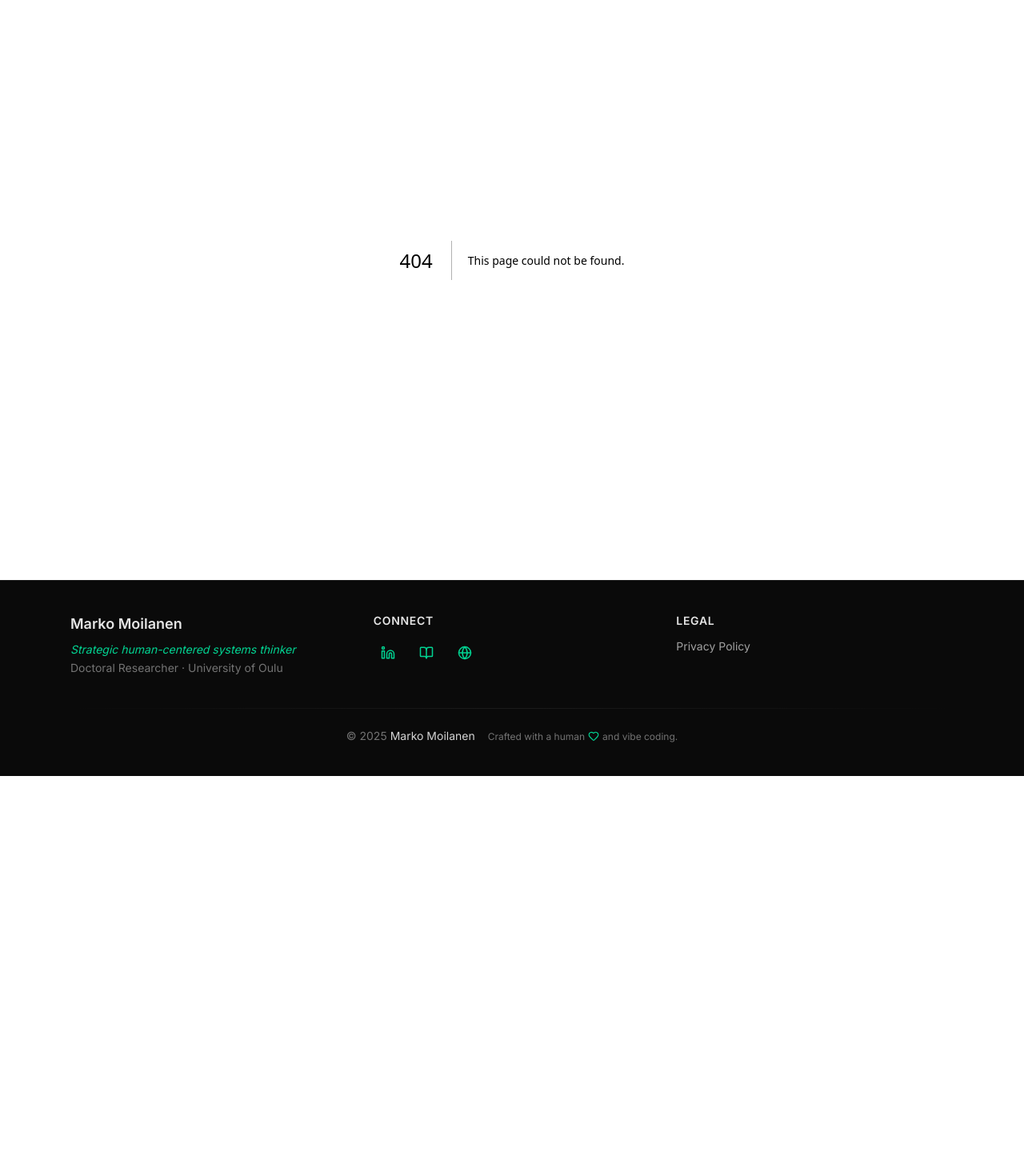
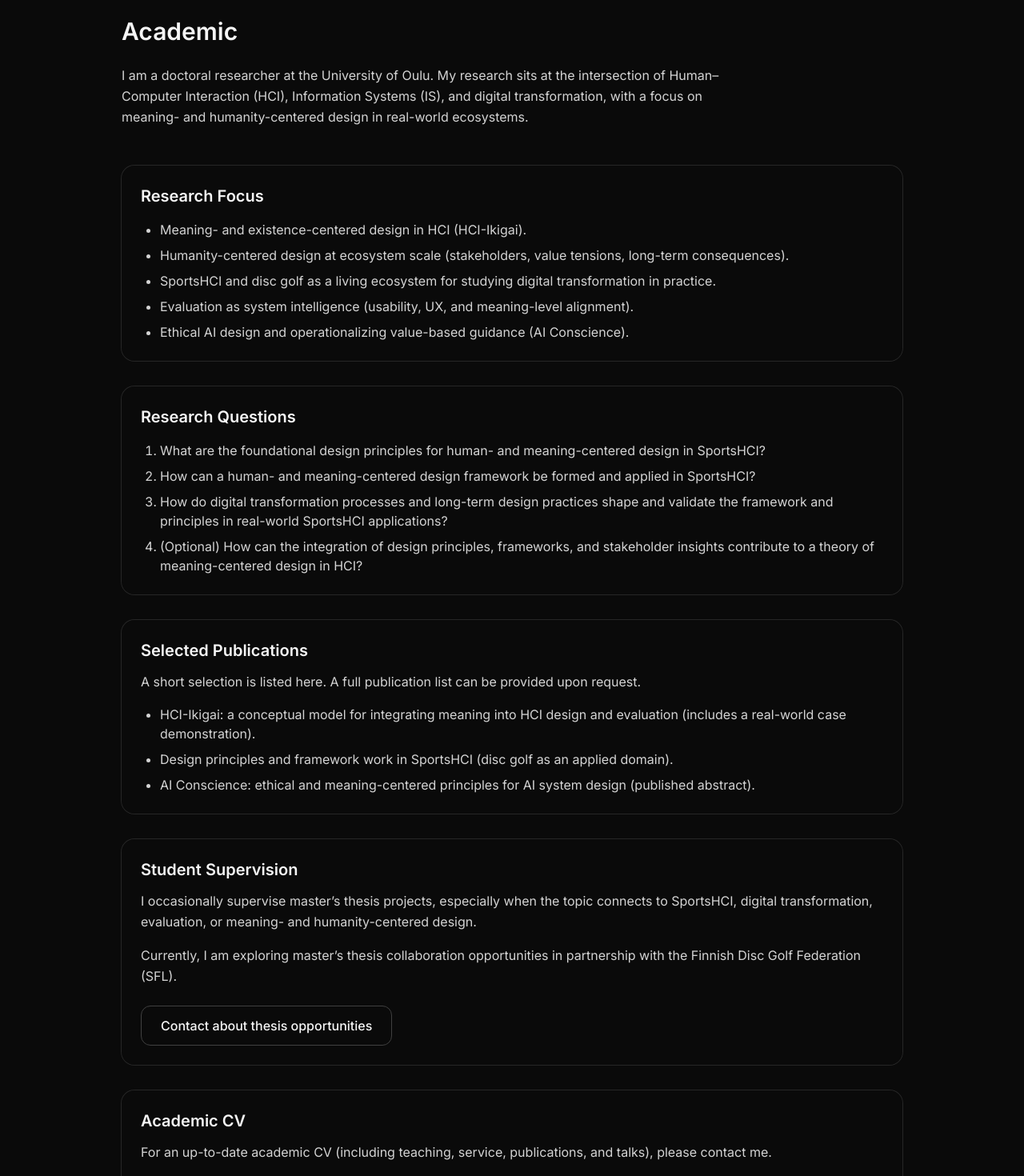
Before and after one commit to moilanenmime/xcentered, a Next.js app: page /academic in a window 1280 px wide. Before the commit this address had no page. Shown: the part 120-1590 px from the top of the page at 80% size. Before the commit the page ends 1090 px from the top, so only its background shows below. Built offline with nearby package versions, Linux system fonts and the light colour scheme.

Commit message:
refactor: update Next.js version to 16.0.7 and add Academic page component

```diff
--- /dev/null
+++ b/app/academic/page.tsx
@@ -0,0 +1,139 @@
+// app/academic/page.tsx
+
+export default function AcademicPage() {
+  return (
+    <main className="min-h-screen bg-neutral-950 text-neutral-100">
+      <section className="mx-auto max-w-5xl px-6 py-24">
+        <h1 className="text-3xl font-semibold">Academic</h1>
+
+        <p className="mt-6 max-w-3xl text-neutral-300 leading-relaxed">
+          I am a doctoral researcher at the University of Oulu. My research sits
+          at the intersection of Human–Computer Interaction (HCI), Information
+          Systems (IS), and digital transformation, with a focus on meaning- and
+          humanity-centered design in real-world ecosystems.
+        </p>
+
+        <div className="mt-12 grid gap-8">
+          {/* Research Focus */}
+          <article className="rounded-2xl bg-neutral-950/40 p-6 ring-1 ring-neutral-800">
+            <h2 className="text-xl font-semibold">Research Focus</h2>
+            <ul className="mt-4 list-disc pl-6 text-neutral-300 space-y-2">
+              <li>
+                Meaning- and existence-centered design in HCI (HCI-Ikigai).
+              </li>
+              <li>
+                Humanity-centered design at ecosystem scale (stakeholders, value
+                tensions, long-term consequences).
+              </li>
+              <li>
+                SportsHCI and disc golf as a living ecosystem for studying
+                digital transformation in practice.
+              </li>
+              <li>
+                Evaluation as system intelligence (usability, UX, and
+                meaning-level alignment).
+              </li>
+              <li>
+                Ethical AI design and operationalizing value-based guidance (AI
+                Conscience).
+              </li>
+            </ul>
+          </article>
+
+          {/* Research Questions */}
+          <article className="rounded-2xl bg-neutral-950/40 p-6 ring-1 ring-neutral-800">
+            <h2 className="text-xl font-semibold">Research Questions</h2>
+            <ol className="mt-4 list-decimal pl-6 text-neutral-300 space-y-2">
+              <li>
+                What are the foundational design principles for human- and
+                meaning-centered design in SportsHCI?
+              </li>
+              <li>
+                How can a human- and meaning-centered design framework be formed
+                and applied in SportsHCI?
+              </li>
+              <li>
+                How do digital transformation processes and long-term design
+                practices shape and validate the framework and principles in
+                real-world SportsHCI applications?
+              </li>
+              <li>
+                (Optional) How can the integration of design principles,
+                frameworks, and stakeholder insights contribute to a theory of
+                meaning-centered design in HCI?
+              </li>
+            </ol>
+          </article>
+
+          {/* Publications */}
+          <article className="rounded-2xl bg-neutral-950/40 p-6 ring-1 ring-neutral-800">
+            <h2 className="text-xl font-semibold">Selected Publications</h2>
+            <p className="mt-3 text-neutral-300 leading-relaxed">
+              A short selection is listed here. A full publication list can be
+              provided upon request.
+            </p>
+
+            <ul className="mt-4 list-disc pl-6 text-neutral-300 space-y-2">
+              <li>
+                HCI-Ikigai: a conceptual model for integrating meaning into HCI
+                design and evaluation (includes a real-world case
+                demonstration).
+              </li>
+              <li>
+                Design principles and framework work in SportsHCI (disc golf as
+                an applied domain).
+              </li>
+              <li>
+                AI Conscience: ethical and meaning-centered principles for AI
+                system design (published abstract).
+              </li>
+            </ul>
+          </article>
+
+          {/* Supervision */}
+          <article className="rounded-2xl bg-neutral-950/40 p-6 ring-1 ring-neutral-800">
+            <h2 className="text-xl font-semibold">Student Supervision</h2>
+            <p className="mt-3 text-neutral-300 leading-relaxed">
+              I occasionally supervise master’s thesis projects, especially when
+              the topic connects to SportsHCI, digital transformation,
+              evaluation, or meaning- and humanity-centered design.
+            </p>
+
+            <p className="mt-4 text-neutral-300 leading-relaxed">
+              Currently, I am exploring master’s thesis collaboration
+              opportunities in partnership with the Finnish Disc Golf Federation
+              (SFL).
+            </p>
+
+            <div className="mt-6">
+              <a
+                href="mailto:marko.i.moilanen@oulu.fi"
+                className="inline-block rounded-xl border border-neutral-700 px-6 py-3 font-medium hover:bg-neutral-900"
+              >
+                Contact about thesis opportunities
+              </a>
+            </div>
+          </article>
+
+          {/* CV */}
+          <article className="rounded-2xl bg-neutral-950/40 p-6 ring-1 ring-neutral-800">
+            <h2 className="text-xl font-semibold">Academic CV</h2>
+            <p className="mt-3 text-neutral-300 leading-relaxed">
+              For an up-to-date academic CV (including teaching, service,
+              publications, and talks), please contact me.
+            </p>
+
+            <div className="mt-6">
+              <a
+                href="mailto:marko.i.moilanen@oulu.fi"
+                className="inline-block rounded-xl border border-neutral-700 px-6 py-3 font-medium hover:bg-neutral-900"
+              >
+                Request CV
+              </a>
+            </div>
+          </article>
+        </div>
+      </section>
+    </main>
+  );
+}
--- a/package.json
+++ b/package.json
@@ -15,7 +15,7 @@
     "@vercel/analytics": "^1.5.0",
     "gray-matter": "^4.0.3",
     "lucide-react": "^0.548.0",
-    "next": "16.0.0",
+    "next": "^16.0.7",
     "react": "19.2.0",
     "react-dom": "19.2.0",
     "resend": "^6.2.2"
```
Also changed, not shown: 1 other file (tests, documents, lock files or other folders).
